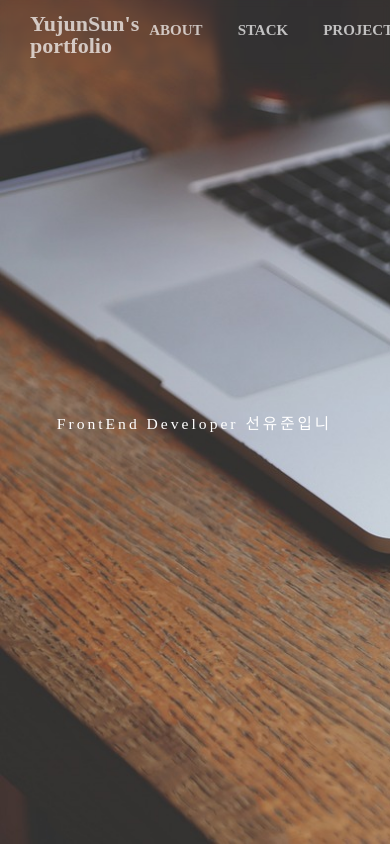
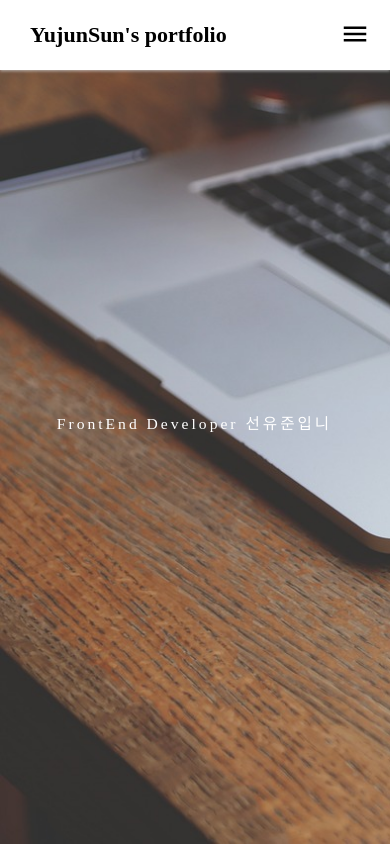
Before and after one commit to YujunSun0/YujunSun0.github.io, a React (Create React App) app in the folder yujunsun-portfolio/: page /#0 in a window 390 px wide. Shown: the top 844 px of the page. Built offline with nearby package versions, Linux system fonts and the light colour scheme; a web font is replaced by a local one.

Commit message:
feat : 헤더 모바일 반응형 구현

```diff
--- a/yujunsun-portfolio/src/components/common/Header.tsx
+++ b/yujunsun-portfolio/src/components/common/Header.tsx
@@ -1,39 +1,72 @@
 import styled from "styled-components";
 import { HashLink } from "react-router-hash-link";
 import { useEffect, useState } from "react";
+import MenuIcon from "@mui/icons-material/Menu";
+import { SvgIcon } from "@mui/material";
 
 const Header = () => {
-  const [over, setOver] = useState<boolean>(false);
+  const [over, setOver] = useState<boolean>(window.innerWidth <= 768);
+  const [isMobile, setIsMobile] = useState(window.innerWidth <= 768);
+  const [menuOpen, setMenuOpen] = useState(false);
+
+  const handleMenuToggle = () => {
+    setMenuOpen((prevMenuOpen) => !prevMenuOpen);
+  };
 
   // 커스텀 스크롤 함수 (header의 높이가 70이여서 이를 제외한 만큼 스크롤)
   const scrollWithOffset = (el: HTMLElement) => {
     const yCoordinate = el.getBoundingClientRect().top + window.pageYOffset;
     const yOffset = -70;
     window.scrollTo({ top: yCoordinate + yOffset, behavior: "smooth" });
+    setMenuOpen(false);
   };
 
   useEffect(() => {
     // 스크롤 감지
     const handleShowButton = () => {
-      if (window.scrollY > 260) {
+      if (window.innerWidth <= 768 || window.scrollY > 200) {
         setOver(true);
       } else {
         setOver(false);
       }
     };
+
+    const handleResize = () => {
+      if (window.innerWidth <= 768) {
+        setIsMobile(true);
+        setOver(true);
+      } else {
+        setOver(false);
+        setIsMobile(false);
+        setMenuOpen(false);
+      }
+    };
+
     window.addEventListener("scroll", handleShowButton);
+    window.addEventListener("resize", handleResize);
     return () => {
       window.removeEventListener("scroll", handleShowButton);
+      window.removeEventListener("resize", handleResize);
     };
   }, []);
 
   return (
-    <Container data-header>
-      <HeaderContainer $over={over}>
+    <Container data-header $over={over} $isMobile={isMobile}>
+      <HeaderContainer $over={over} $isMobile={isMobile}>
         <nav className="left">
-          <HashLink to="#">YujunSun&apos;s portfolio</HashLink>
+          <HashLink
+            to="#"
+            onClick={() => {
+              setMenuOpen(false);
+            }}
+          >
+            YujunSun&apos;s portfolio
+          </HashLink>
         </nav>
         <nav className="right">
+          {isMobile ? (
+            <SvgIcon component={MenuIcon} onClick={handleMenuToggle} />
+          ) : (
             <ul className="nav_ul">
               <li className="nav_li">
                 <NavStyle to="/#1" $over={over} scroll={scrollWithOffset}>
@@ -56,25 +89,73 @@ const Header = () => {
                 </NavStyle>
               </li>
             </ul>
+          )}
         </nav>
       </HeaderContainer>
+      {isMobile && menuOpen && (
+        <MobileMenu>
+          <ul className="mobile_nav_ul">
+            <li className="mobile_nav_li">
+              <NavStyle to="/#1" $over={over} scroll={scrollWithOffset}>
+                ABOUT
+              </NavStyle>
+            </li>
+            <li className="mobile_nav_li">
+              <NavStyle to="/#2" $over={over} scroll={scrollWithOffset}>
+                STACK
+              </NavStyle>
+            </li>
+            <li className="mobile_nav_li">
+              <NavStyle to="/#3" $over={over} scroll={scrollWithOffset}>
+                PROJECT
+              </NavStyle>
+            </li>
+            <li className="mobile_nav_li">
+              <NavStyle to="/#4" $over={over} scroll={scrollWithOffset}>
+                CONTACT
+              </NavStyle>
+            </li>
+          </ul>
+        </MobileMenu>
+      )}
     </Container>
   );
 };
 
 export default Header;
 
-const Container = styled.header`
+const Container = styled.header<{ $over: boolean; $isMobile: boolean }>`
   position: fixed;
   top: 0;
   width: 100vw;
-  height: 7rem;
   z-index: 500;
+  box-shadow: ${(props) =>
+    props.$over && props.$isMobile ? "0 1px .3rem hsla(0,0%,80%,.8)" : ""};
+
+  .mobile_nav_ul {
+    background: white;
+    font-size: 1.5rem;
+    font-weight: 500;
+    display: flex;
+    flex-direction: column;
+    align-items: center;
+    transition: 700ms ease;
+
+    > li {
+      padding: 1rem 0;
+      transform: scale(1);
+      transition: 700ms ease;
+
+      &:hover {
+        transform: scale(1.12);
+      }
+    }
+  }
 `;
 
-const HeaderContainer = styled.div<{ $over: boolean }>`
+const HeaderContainer = styled.div<{ $over: boolean; $isMobile: boolean }>`
   width: 100%;
-  height: 100%;
+  height: 7rem;
   position: relative;
   margin: 0 auto;
   padding: 0 2rem;
@@ -82,11 +163,15 @@ const HeaderContainer = styled.div<{ $over: boolean }>`
   display: flex;
   justify-content: space-between;
   align-items: center;
-  background: ${(props) => (props.$over ? "white" : "transparent")};
+  background: ${(props) =>
+    props.$isMobile || window.scrollY > 200 ? "white" : "transparent"};
   backdrop-filter: blur(3px);
   box-shadow: ${(props) =>
-    props.$over ? "0 1px .3rem hsla(0,0%,80%,.8)" : ""};
-  color: ${(props) => (props.$over ? "eee" : "hsla(0,0%,100%,.7)")};
+    window.scrollY > 200 && !props.$isMobile
+      ? "0 1px .3rem hsla(0,0%,80%,.8)"
+      : ""};
+  color: ${(props) =>
+    props.$isMobile || window.scrollY > 200 ? "#000" : "hsla(0,0%,100%,.7)"};
   font-weight: 700;
 
   .left {
@@ -98,6 +183,14 @@ const HeaderContainer = styled.div<{ $over: boolean }>`
 
     &:hover {
       transform: scale(1.05);
+    }
+  }
+
+  .right {
+    > svg {
+      cursor: pointer;
+      width: 3rem;
+      height: 3rem;
     }
   }
 
@@ -152,3 +245,5 @@ const NavStyle = styled(HashLink)<{ $over: boolean }>`
     transform: scaleX(1);
   }
 `;
+
+const MobileMenu = styled.div``;
```
Also changed, not shown: yujunsun-portfolio/.eslintrc.json. Lines whose indentation alone changed are shown as unchanged.
